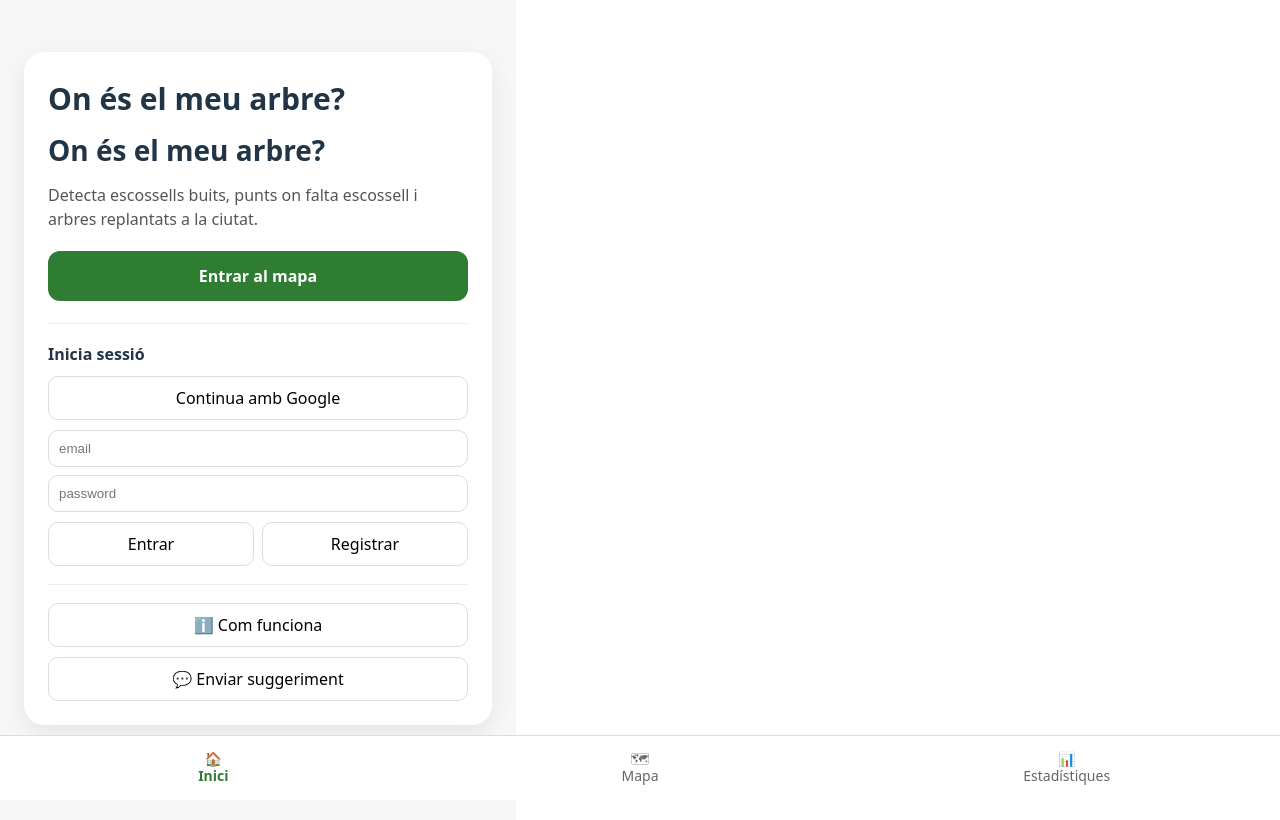
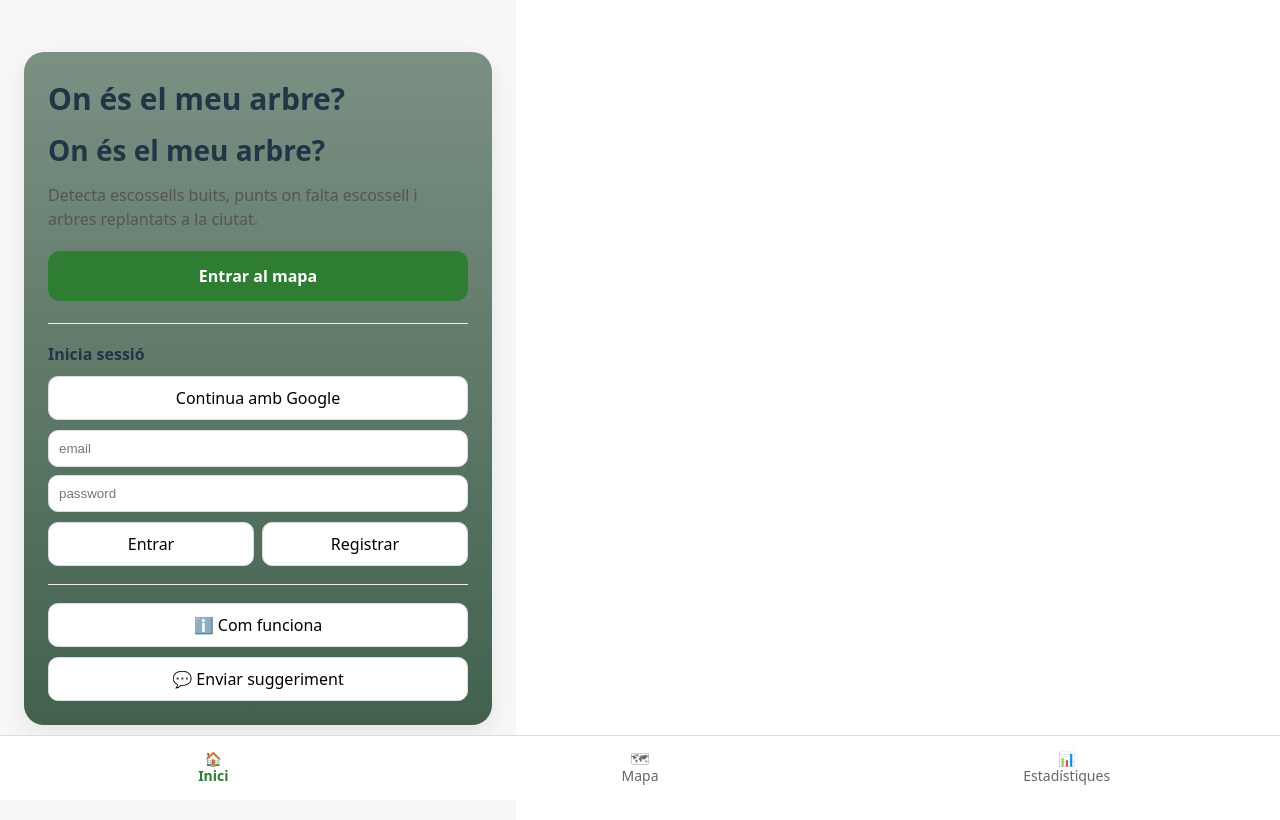
Before and after one commit to Teteclemen/ones, a React (Vite) app: page / in a window 1280 px wide. Shown: the top 820 px of the page. Built offline with nearby package versions, Linux system fonts and the light colour scheme.

Commit message:
més foto

```diff
--- a/src/pages/Home.jsx
+++ b/src/pages/Home.jsx
@@ -92,7 +92,7 @@ export default function Home({ setTab }) {
         style={{
           width: "100%",
           maxWidth: 420,
-          background: "white",
+          background: "linear-gradient(to bottom, rgba(20,60,35,0.55), rgba(20,60,35,0.80))",
           borderRadius: 20,
           padding: 24,
           boxShadow: "0 8px 24px rgba(0,0,0,0.08)",
```
